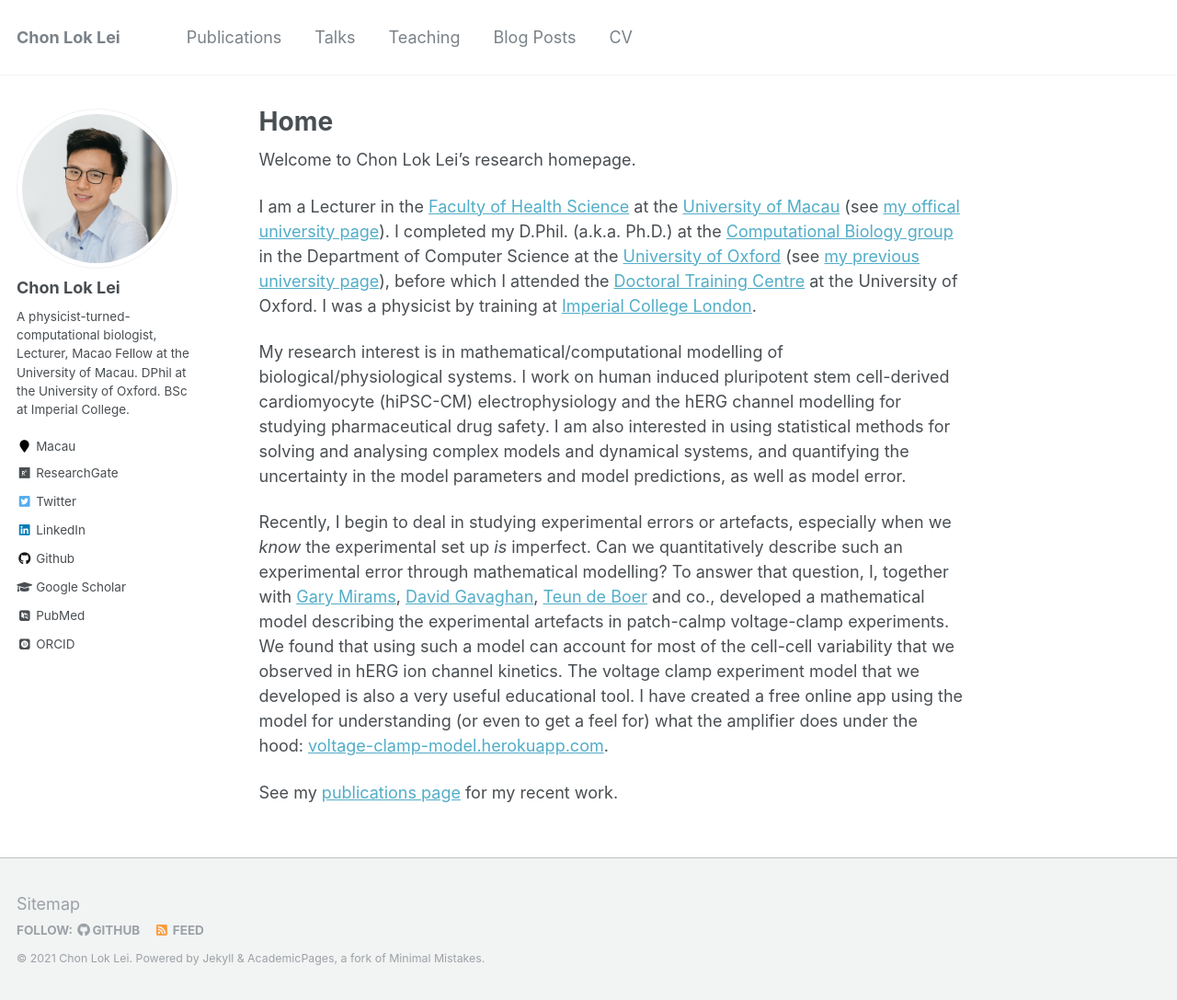
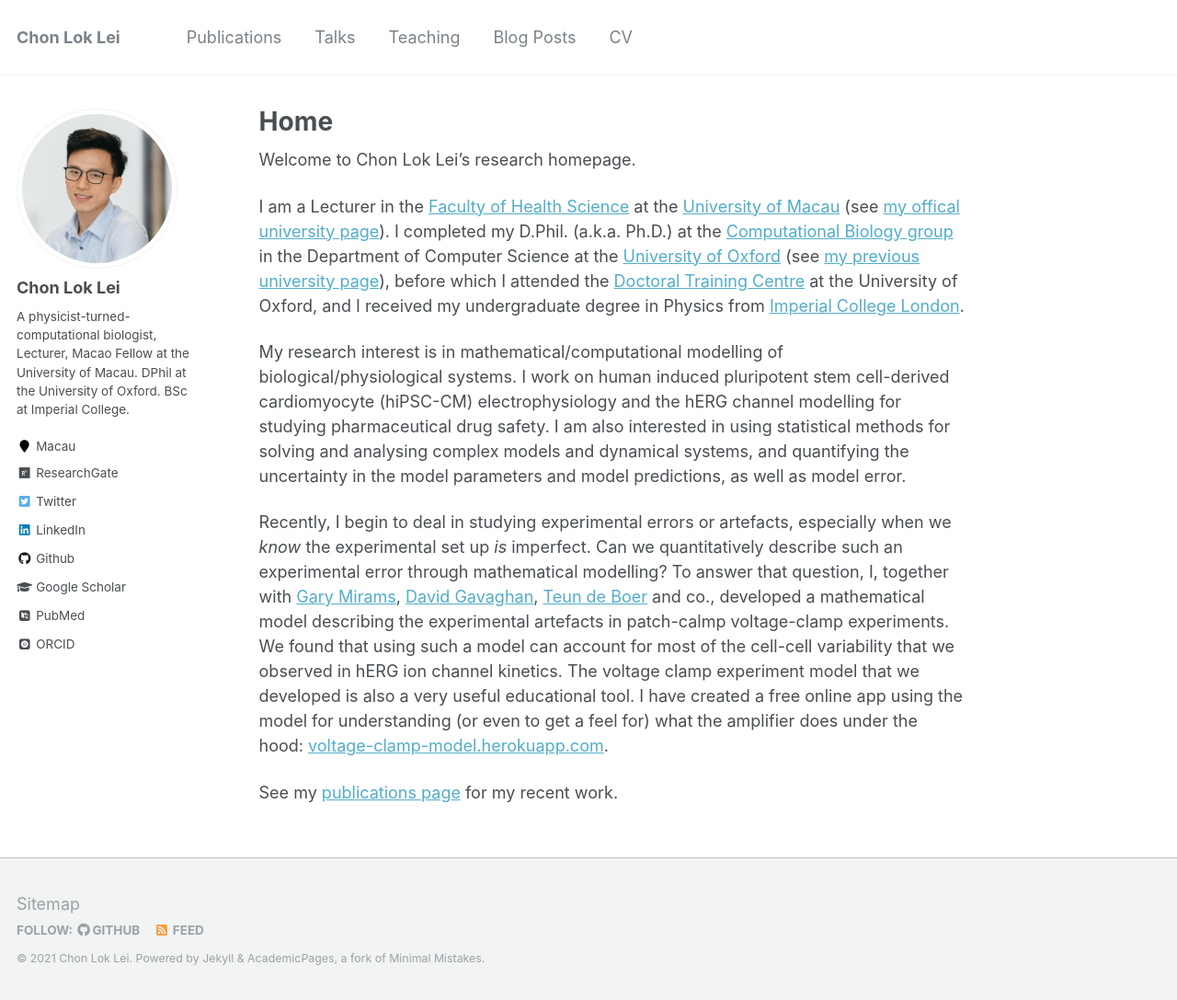
Before and after one commit to chonlei/chonlei.github.io, a Jekyll site: the page built from _pages/about.md, in a window 1280 px wide and 1087 px high. Shown: the whole window at 92% size. Built offline with Jekyll 4.4.1, drawn with Linux system fonts in a browser that asks for light colours; some web fonts are replaced.

Commit message:
Slight update about

```diff
--- a/_pages/about.md
+++ b/_pages/about.md
@@ -13,8 +13,9 @@ redirect_from:
 Welcome to Chon Lok Lei's research homepage.
 
 I am a Lecturer in the [Faculty of Health Science](https://fhs.um.edu.mo/en/) at the [University of Macau](https://www.um.edu.mo/) (see [my offical university page](https://fhs.um.edu.mo/en/staff/chonlok-lei/)).
-I completed my D.Phil. (a.k.a. Ph.D.) at the [Computational Biology group](https://www.cs.ox.ac.uk/research/compbio) in the Department of Computer Science at the [University of Oxford](http://www.ox.ac.uk) (see [my previous university page](https://www.cs.ox.ac.uk/people/chonlok.lei)), before which I attended the [Doctoral Training Centre](http://www.dtc.ox.ac.uk/) at the University of Oxford.
-I was a physicist by training at [Imperial College London](https://www.imperial.ac.uk/).
+I completed my D.Phil. (a.k.a. Ph.D.) at the [Computational Biology group](https://www.cs.ox.ac.uk/research/compbio) in the Department of Computer Science at the [University of Oxford](http://www.ox.ac.uk) (see [my previous university page](https://www.cs.ox.ac.uk/people/chonlok.lei)),
+before which I attended the [Doctoral Training Centre](http://www.dtc.ox.ac.uk/) at the University of Oxford,
+and I received my undergraduate degree in Physics from [Imperial College London](https://www.imperial.ac.uk/).
 
 My research interest is in mathematical/computational modelling of biological/physiological systems.
 I work on human induced pluripotent stem cell-derived cardiomyocyte (hiPSC-CM) electrophysiology and the hERG channel modelling for studying pharmaceutical drug safety.
```
